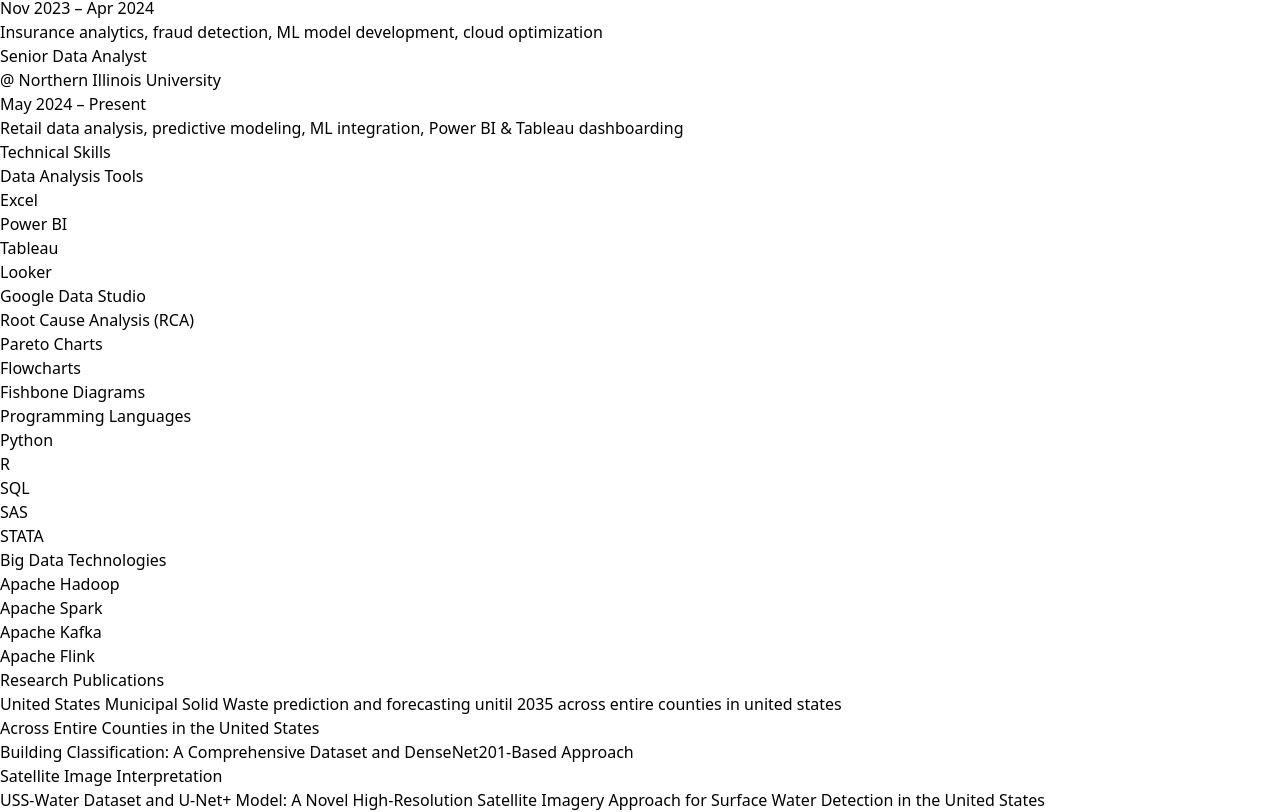
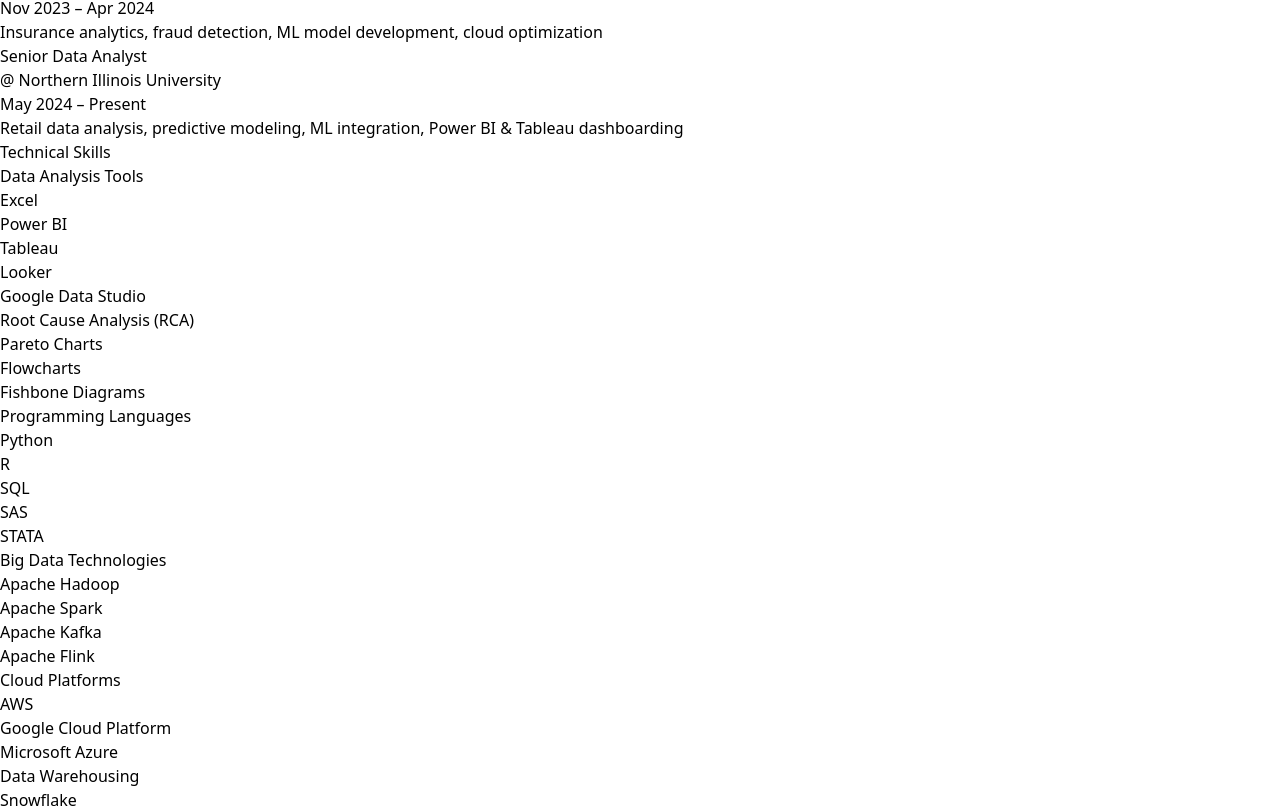
Before and after one commit to mani99sai12l/sai, a React (Vite) app: page / in a window 1280 px wide. Shown: the part 2290-3102 px from the top of the page. Built offline with nearby package versions, Linux system fonts and the light colour scheme.

Commit message:
Fix image path for GitHub Pages

```diff
--- a/src/Portfolio.jsx
+++ b/src/Portfolio.jsx
@@ -170,38 +170,72 @@
       <section id="skills" className="py-16 px-6 text-white">
   <h2 className="text-3xl font-bold text-center text-cyan-400 mb-10">Technical Skills</h2>
 
-  {/* Data Analysis Tools */}
-  <div className="mb-6">
-    <h3 className="text-xl font-semibold text-pink-400 mb-2">Data Analysis Tools</h3>
-    <div className="grid grid-cols-2 md:grid-cols-3 lg:grid-cols-4 gap-4">
-      {["Excel", "Power BI", "Tableau", "Looker", "Google Data Studio", "Root Cause Analysis (RCA)", "Pareto Charts", "Flowcharts", "Fishbone Diagrams"].map((tool, i) => (
-        <div key={i} className="border border-cyan-400 rounded-lg px-4 py-2 text-center text-sm font-medium bg-[#1c1f2b] hover:bg-[#2c2f3b] transition">{tool}</div>
-      ))}
+  {[
+    {
+      title: "Data Analysis Tools",
+      skills: ["Excel", "Power BI", "Tableau", "Looker", "Google Data Studio", "Root Cause Analysis (RCA)", "Pareto Charts", "Flowcharts", "Fishbone Diagrams"]
+    },
+    {
+      title: "Programming Languages",
+      skills: ["Python", "R", "SQL", "SAS", "STATA"]
+    },
+    {
+      title: "Big Data Technologies",
+      skills: ["Apache Hadoop", "Apache Spark", "Apache Kafka", "Apache Flink"]
+    },
+    {
+      title: "Cloud Platforms",
+      skills: ["AWS", "Google Cloud Platform", "Microsoft Azure"]
+    },
+    {
+      title: "Data Warehousing",
+      skills: ["Snowflake", "Amazon Redshift", "Google BigQuery"]
+    },
+    {
+      title: "ETL & Geospatial Tools",
+      skills: ["Informatica", "Alteryx", "Apache Airflow", "Talend", "GeoPandas", "Folium", "QGIS (basic)", "ArcGIS (familiar)"]
+    },
+    {
+      title: "ML & Statistical Analysis",
+      skills: ["scikit-learn", "TensorFlow", "Keras", "Statsmodels", "SciPy"]
+    },
+    {
+      title: "Data Manipulation & APIs",
+      skills: ["pandas", "NumPy", "dplyr", "SQL-based transformations", "FTP", "SFTP", "REST API", "Defect Tracking", "KPI Reporting", "Corrective Action Planning"]
+    },
+    {
+      title: "Version Control & Collaboration",
+      skills: ["Git", "GitHub", "JIRA", "Confluence"]
+    },
+    {
+      title: "Data Modeling & Databases",
+      skills: ["SQL Server", "MySQL", "PostgreSQL", "MongoDB"]
+    },
+    {
+      title: "Data Governance & Quality",
+      skills: ["Informatica Data Quality", "Collibra", "Talend Data Quality", "CSV", "JSON", "fixed-width", "GeoDatabase"]
+    },
+    {
+      title: "Data Security",
+      skills: ["Encryption", "Data Masking", "IAM (Identity and Access Management)"]
+    }
+  ].map((section, idx) => (
+    <div key={idx} className="mb-6">
+      <h3 className="text-xl font-semibold text-pink-400 mb-3">{section.title}</h3>
+      <div className="grid grid-cols-2 gap-3">
+        {section.skills.map((skill, i) => (
+          <div
+            key={i}
+            className="border border-cyan-400 rounded-md px-3 py-2 text-center text-xs font-medium bg-[#1c1f2b] hover:bg-[#2c2f3b] transition"
+          >
+            {skill}
+          </div>
+        ))}
+      </div>
     </div>
-  </div>
+  ))}
+</section>
 
-  {/* Programming Languages */}
-  <div className="mb-6">
-    <h3 className="text-xl font-semibold text-pink-400 mb-2">Programming Languages</h3>
-    <div className="grid grid-cols-2 md:grid-cols-3 lg:grid-cols-4 gap-4">
-      {["Python", "R", "SQL", "SAS", "STATA"].map((lang, i) => (
-        <div key={i} className="border border-cyan-400 rounded-lg px-4 py-2 text-center text-sm font-medium bg-[#1c1f2b] hover:bg-[#2c2f3b] transition">{lang}</div>
-      ))}
-    </div>
-  </div>
-
-  {/* Big Data Technologies */}
-  <div className="mb-6">
-    <h3 className="text-xl font-semibold text-pink-400 mb-2">Big Data Technologies</h3>
-    <div className="grid grid-cols-2 md:grid-cols-3 lg:grid-cols-4 gap-4">
-      {["Apache Hadoop", "Apache Spark", "Apache Kafka", "Apache Flink"].map((tech, i) => (
-        <div key={i} className="border border-cyan-400 rounded-lg px-4 py-2 text-center text-sm font-medium bg-[#1c1f2b] hover:bg-[#2c2f3b] transition">{tech}</div>
-      ))}
-    </div>
-  </div>
-
-  {/* Continue in the same pattern for the rest: Cloud, Warehousing, ETL, ML, etc. */}
-</section>
 
         {/* Research Publications */}
 <section id="Research publications" className="py-20 max-w-6xl mx-auto">
```
Also changed, not shown: 5 other files (tests, documents, lock files or other folders).
